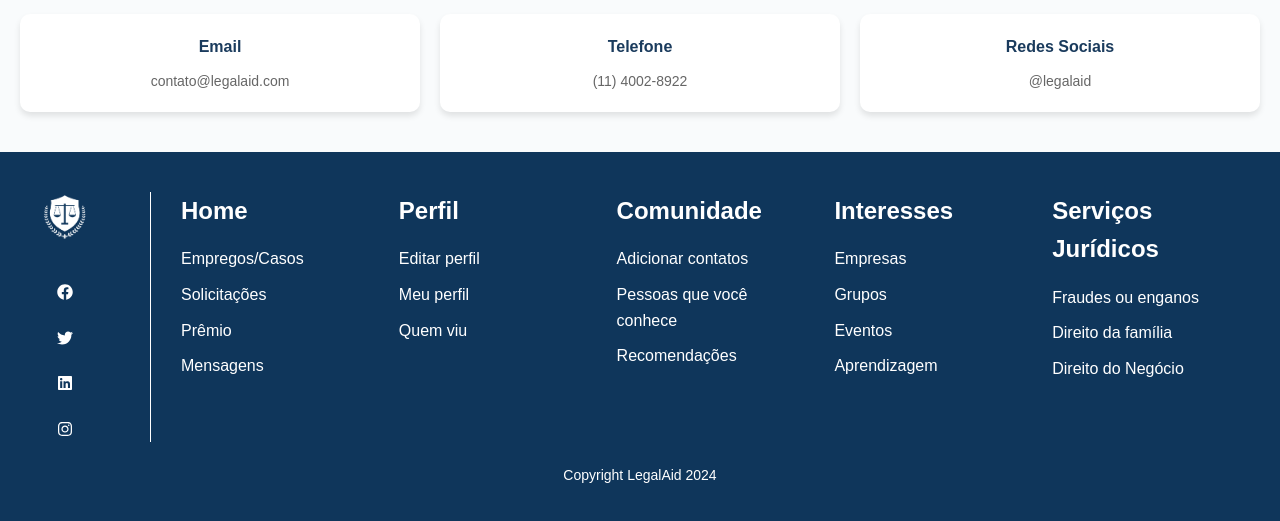
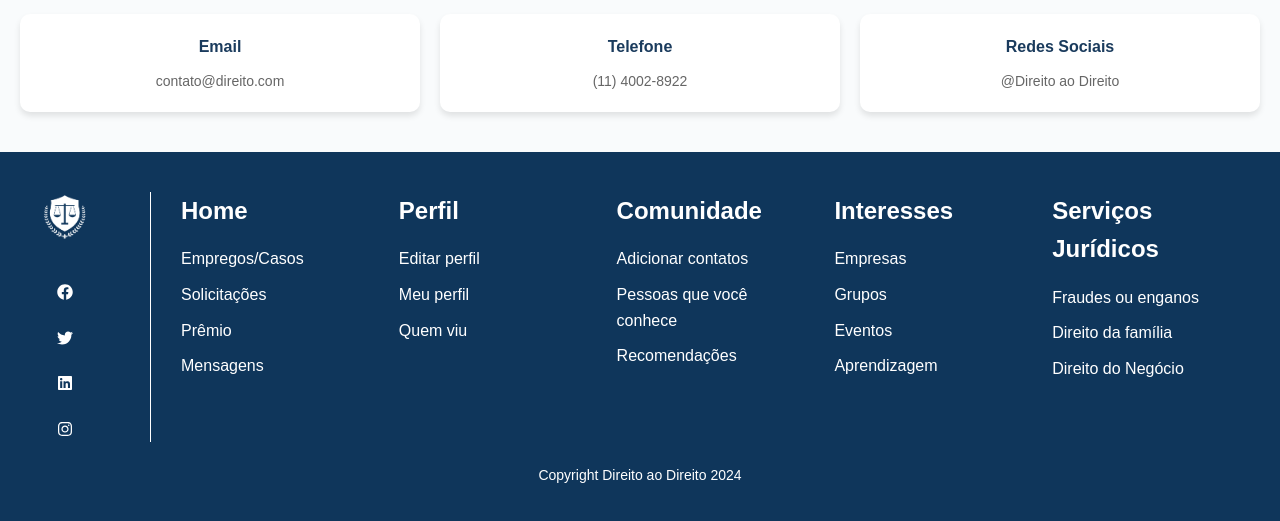
Before and after one commit to coqzieiro/site-coleta-reciclagem, a React (Vite) app in the folder frontend/: page /contato in a window 1280 px wide. Shown: the part 1013-1534 px from the top of the page. Built offline with nearby package versions, Linux system fonts and the light colour scheme.

Commit message:
alterando nome Direito ao Direito

```diff
--- a/frontend/index.html
+++ b/frontend/index.html
@@ -4,7 +4,7 @@
     <meta charset="UTF-8" />
     <link rel="icon" type="image/svg+xml" href="/logo.svg" />
     <meta name="viewport" content="width=device-width, initial-scale=1.0" />
-    <title>LegalAid</title>
+    <title>Direito ao Direito</title>
   </head>
   <body>
     <div id="root"></div>
--- a/frontend/src/components/Footer.jsx
+++ b/frontend/src/components/Footer.jsx
@@ -11,7 +11,7 @@ const Footer = () => {
       <div className="social-icons">
           <div className="footer-logo">
             <Link to="/">
-              <img src={logo2} alt="LegalAid Logo" className="logo" />
+              <img src={logo2} alt="Direito ao Direito Logo" className="logo" />
             </Link>
           </div>
 
@@ -77,7 +77,7 @@ const Footer = () => {
         </div>
       </div>
       <div className="footer-bottom">
-        <p>Copyright LegalAid 2024</p>
+        <p>Copyright Direito ao Direito 2024</p>
       </div>
     </footer>
   );
--- a/frontend/src/components/Header.jsx
+++ b/frontend/src/components/Header.jsx
@@ -14,7 +14,7 @@ const Header = () => {
         {/* Logo */}
         <div className="header-logo">
           <Link to="/">
-            <img src={logo} alt="LegalAid Logo" className="logo" />
+            <img src={logo} alt="Direito ao Direito Logo" className="logo" />
           </Link>
         </div>
 
--- a/frontend/src/pages/Contato.jsx
+++ b/frontend/src/pages/Contato.jsx
@@ -48,7 +48,7 @@ const Contato = () => {
         <div className="infos-grid">
           <div className="info-item">
             <h3>Email</h3>
-            <p>contato@legalaid.com</p>
+            <p>contato@direito.com</p>
           </div>
           <div className="info-item">
             <h3>Telefone</h3>
@@ -56,7 +56,7 @@ const Contato = () => {
           </div>
           <div className="info-item">
             <h3>Redes Sociais</h3>
-            <p>@legalaid</p>
+            <p>@Direito ao Direito</p>
           </div>
         </div>
       </section>
--- a/frontend/src/pages/Home.jsx
+++ b/frontend/src/pages/Home.jsx
@@ -26,7 +26,7 @@ const Home = () => {
       <section className="hero-section">
         <div className="hero-content">
           <h4 className="hero-subtitle">Direito</h4>
-          <h1 className="hero-title">LegalAid Sempre com você!</h1>
+          <h1 className="hero-title">Direito ao Direito Sempre com você!</h1>
           <p className="hero-description">
             Lideramos novas iniciativas e prestamos serviços jurídicos e orientação
             para advogados novos e antigos, e ajudar a aumentar suas oportunidades
--- a/frontend/src/pages/Login.jsx
+++ b/frontend/src/pages/Login.jsx
@@ -68,7 +68,7 @@ const Login = () => {
       <div className="login-container">
         <div className="login-left">
           <div className="login-quote">
-            <h1>"Faça parte do LegalAid, uma comunidade que se solidariza com o seu problema!"</h1>
+            <h1>"Faça parte do Direito ao Direito, uma comunidade que se solidariza com o seu problema!"</h1>
           </div>
         </div>
         <div className="login-right">
```
